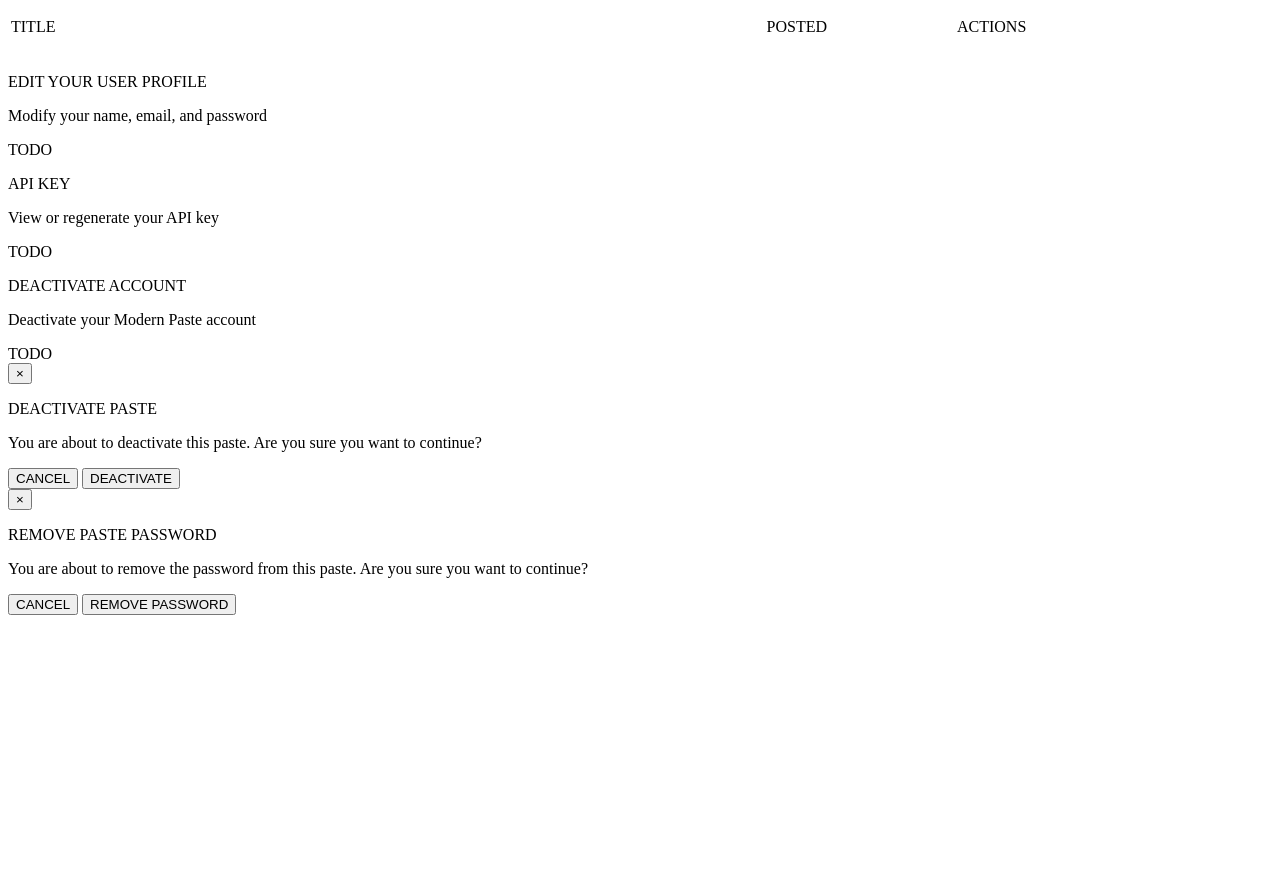
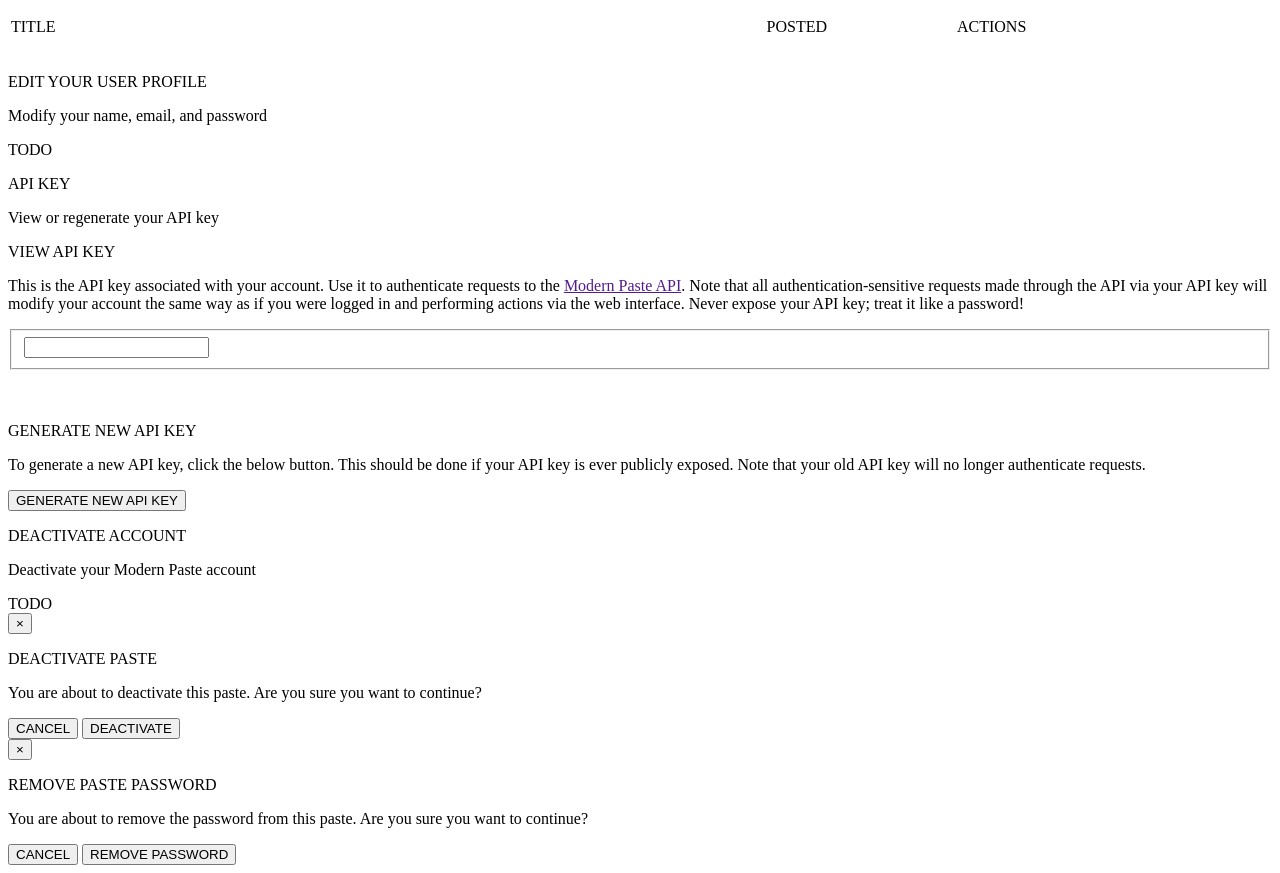
Before and after one commit to LINKIWI/modern-paste, a Python web app: template app/templates/user/account.html in a window 1280 px wide. Shown: the part 1147-2020 px from the top of the page. Before the commit the page ends 1762 px from the top, so only its background shows below. Run offline with Jinja, Linux system fonts and the light colour scheme; the template is opened without the code that fills it, so the values that code supplies are empty; some libraries are stand-ins or nearby versions.

Commit message:
API key settings UI

```diff
--- a/app/static/js/misc/APIDocumentationController.js
+++ b/app/static/js/misc/APIDocumentationController.js
@@ -33,7 +33,7 @@ modernPaste.misc.APIDocumentationController.animateAnchorJump = function() {
     $('html, body').animate({
         'scrollTop': $( $.attr(this, 'href') ).offset().top
     }, {
-        'duration': 1000,
+        'duration': 700,
         'easing': 'easeOutQuint'
     });
 };
--- a/app/static/js/user/account/AccountController.js
+++ b/app/static/js/user/account/AccountController.js
@@ -1,6 +1,7 @@
 goog.provide('modernPaste.user.account.AccountController');
 
 goog.require('modernPaste.user.account.AccountPastesController');
+goog.require('modernPaste.user.account.AccountAPIKeyController');
 
 
 /**
@@ -51,4 +52,5 @@ modernPaste.user.account.AccountController.switchSettingsSection = function(evt)
 $(document).ready(function() {
     new modernPaste.user.account.AccountController();
     new modernPaste.user.account.AccountPastesController();
+    new modernPaste.user.account.AccountAPIKeyController();
 });
--- a/app/static/scss/universal/_fonts.scss
+++ b/app/static/scss/universal/_fonts.scss
@@ -128,3 +128,7 @@
 .blue {
     color: $blue;
 }
+
+.red {
+    color: $error-red;
+}
--- a/app/templates/user/account.html
+++ b/app/templates/user/account.html
@@ -9,6 +9,7 @@
 
     {{ import_js([
         'user/account/AccountPastesController.js',
+        'user/account/AccountAPIKeyController.js',
         'user/account/AccountController.js',
     ])|safe }}
 {% endblock %}
@@ -81,7 +82,29 @@
                 <p class="sans-serif regular light-gray less-spaced size-2">View or regenerate your API key</p>
             </div>
             <div class="settings-contents">
-                TODO
+                <div class="settings-section light-link">
+                    <p class="settings-section-title sans-serif semibold gray size-2 less-spaced">VIEW API KEY</p>
+                    <p class="settings-section-text sans-serif regular gray size-2">
+                        This is the API key associated with your account. Use it to authenticate requests to the
+                        <a href="{{ uri('misc', 'APIDocumentationInterfaceURI') }}">Modern Paste API</a>. Note that
+                        all authentication-sensitive requests made through the API via your API key will modify
+                        your account the same way as if you were logged in and performing actions via the web interface.
+                        <span class="sans-serif semibold red">Never expose your API key; treat it like a password!</span>
+                    </p>
+                </div>
+                <fieldset class="email-form-group form-group">
+                    <input type="text" class="api-key-field form-control sans-serif regular gray size-2 less-spaced" data-toggle="tooltip" autocomplete="off" value="{{ current_user.api_key }}" readonly>
+                </fieldset>
+                <br/><br/>
+                <div class="settings-section light-link">
+                    <p class="settings-section-title sans-serif semibold gray size-2 less-spaced">GENERATE NEW API KEY</p>
+                    <p class="settings-section-text sans-serif regular gray size-2">
+                        To generate a new API key, click the below button. This should be done if your API key is ever
+                        publicly exposed. <span class="sans-serif semibold red">Note that your old API key will no
+                        longer authenticate requests.</span>
+                    </p>
+                </div>
+                <button type="button" class="regenerate-api-key-button btn btn-primary sans-serif semibold white size-1 less-spaced" autocomplete="off">GENERATE NEW API KEY</button>
             </div>
         </div>
 
@@ -135,6 +158,10 @@
         </div>
     </div>
 
+    <div class="account-splash splash">
+        <div class="spinner"><div></div></div>
+    </div>
+
     <template class="paste-item-template">
         <tr class="paste-item" valign="middle">
             <td width="60%">
```
Also changed, not shown: app/static/js/user/account/AccountAPIKeyController.js (added, +69 -0 lines), app/static/scss/user/_account.scss (+13 -1 lines).
